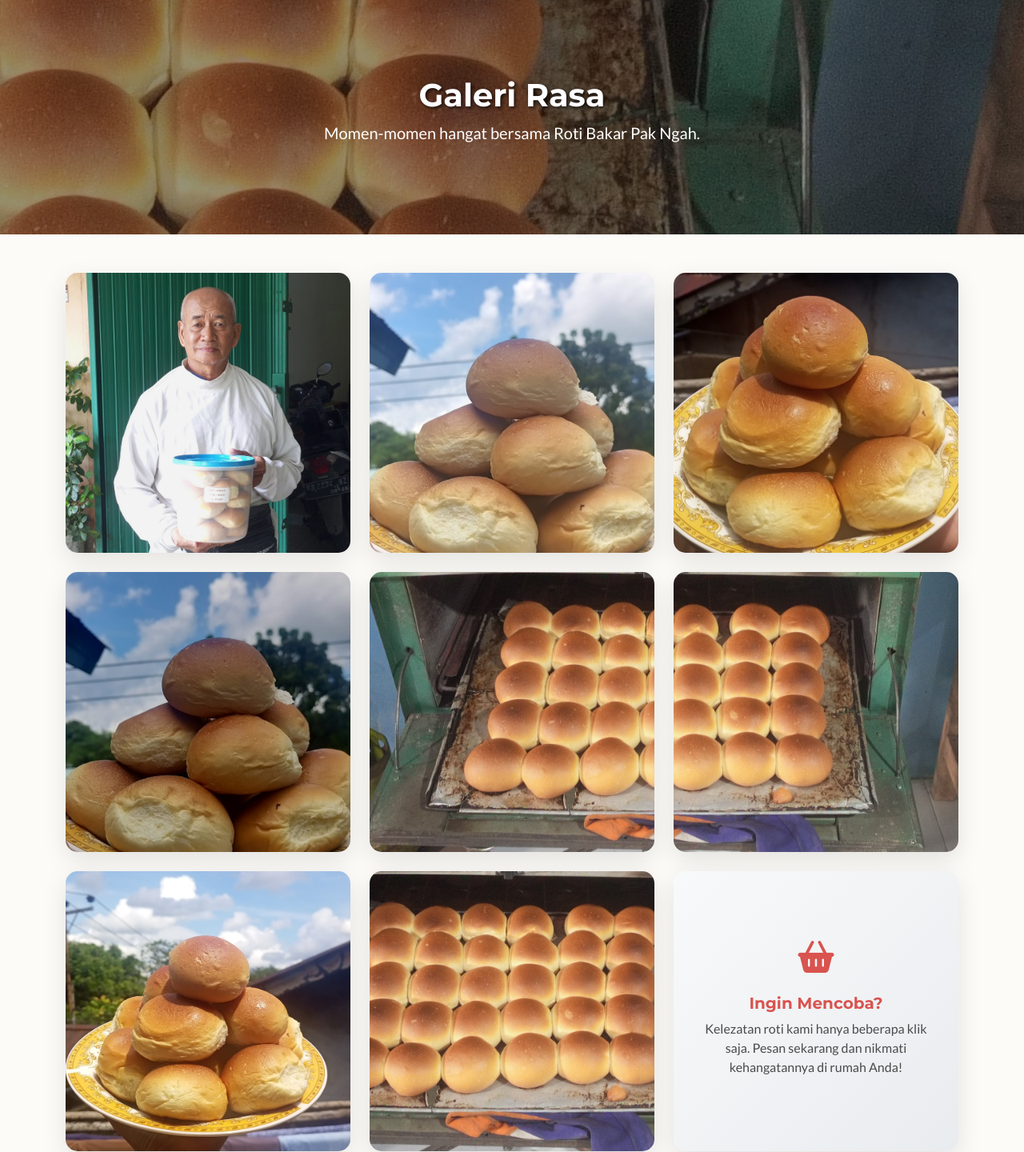
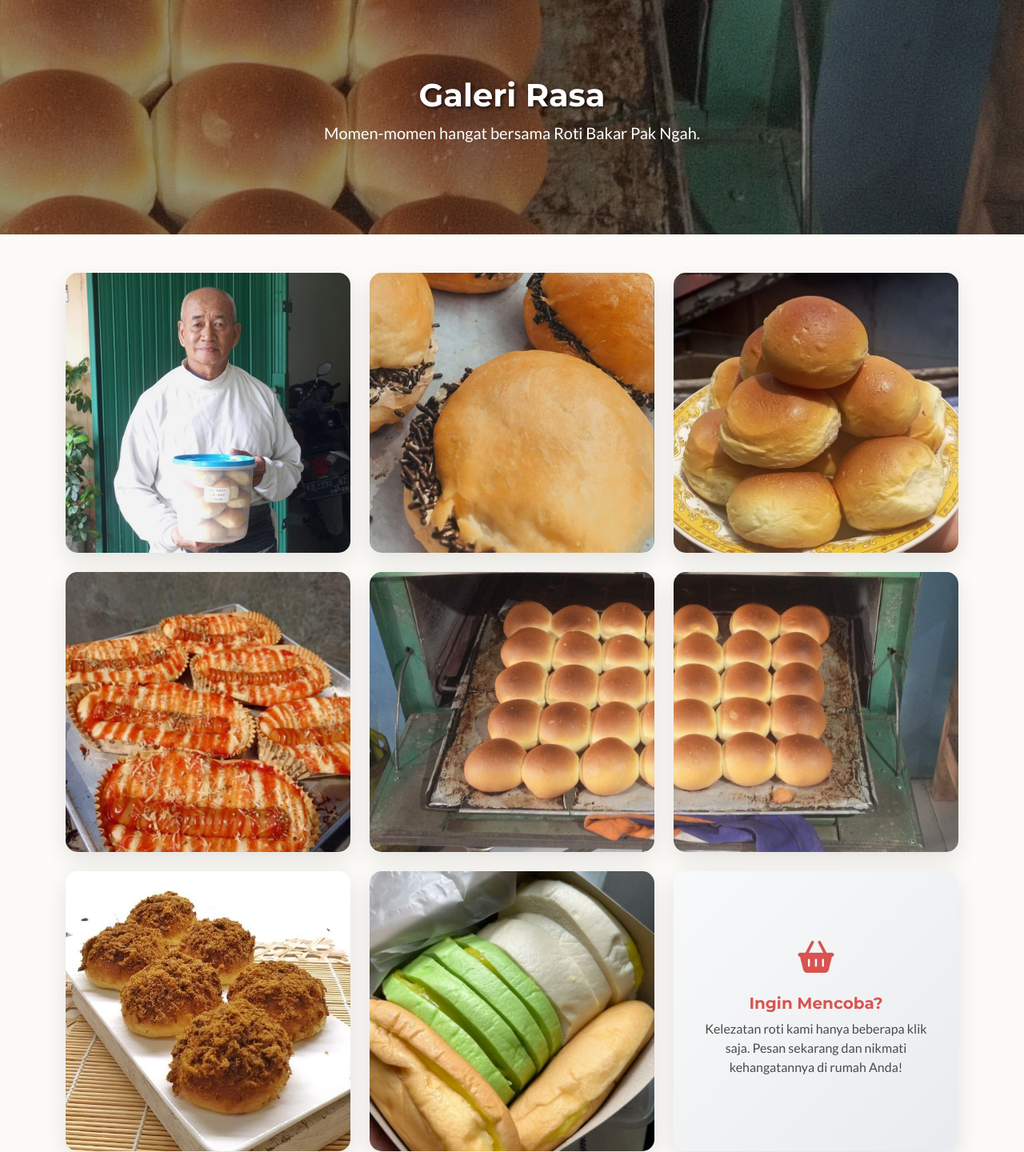
Before and after one commit to bit-8/rotibakarpakngah, a PHP site: page /foto.php in a window 1280 px wide. Shown: the part 77-1517 px from the top of the page at 80% size. Run offline with PHP 8.4, Linux system fonts and the light colour scheme.

```diff
--- a/cart.php
+++ b/cart.php
@@ -74,7 +74,7 @@ $total_price = 0;
                         </tbody>
                     </table>
                 </div>
-                <div class="row justify-content-end">
+                <div class="row justify-content-center">
                     <div class="col-md-5 col-lg-4">
                         <div class="card shadow-sm">
                             <div class="card-body">
--- a/foto.php
+++ b/foto.php
@@ -94,13 +94,13 @@
         document.addEventListener("DOMContentLoaded", function() {
             const galleryItems = [
                 { img: 'img/founder.jpeg', title: 'Sang Perintis', desc: 'Pak Ngah, pendiri usaha.' },
-                { img: 'img/R1.jpeg', title: 'Roti Pagi', desc: 'Awal hari yang sempurna.' },
-                { img: 'img/R2.jpeg', title: 'Tumpukan Kebaikan', desc: 'Selalu lebih dari cukup.' },
-                { img: 'img/R3a.jpeg', title: 'Seni Sederhana', desc: 'Dibuat dengan hati.' },
+                { img: 'img/roti_isi_coklat_seres.jpg', title: 'Roti cokelat', desc: 'Awal hari yang sempurna.' },
+                { img: 'img/R2.jpeg', title: 'Roti plain', desc: 'Selalu lebih dari cukup.' },
+                { img: 'img/roti_sosis.jpg', title: 'Roti sosis', desc: 'Dibuat dengan hati.' },
                 { img: 'img/R5.jpeg', title: 'Surga Roti', desc: 'Kelezatan di setiap gigitan.' },
                 { img: 'img/R6.jpeg', title: 'Hangat & Segar', desc: 'Langsung dari panggangan.' },
-                { img: 'img/roti10.jpeg', title: 'Siap Saji', desc: 'Menemani setiap momen.' },
-                { img: 'img/roti13a.jpeg', title: 'Klasik & Abadi', desc: 'Rasa yang tak lekang oleh waktu.' }
+                { img: 'img/roti_abon.jpg', title: 'Roti abon', desc: 'Menemani setiap momen.' },
+                { img: 'img/roti_srikaya.jpg', title: 'Roti srikaya', desc: 'Rasa yang tak lekang oleh waktu.' }
             ];
 
             const galleryGrid = document.getElementById('gallery-grid');
--- a/payment.php
+++ b/payment.php
@@ -51,15 +51,15 @@ $cart_details = json_decode($order['cart_details'], true);
                                 <div class="text-center">
                                     <h5>Scan QRIS Code</h5>
                                     <p>Use your mobile banking or e-wallet app to scan the code below.</p>
-                                    <img src="img/hujan.png" alt="QRIS Code Placeholder" class="img-fluid" style="max-width: 250px;">
+                                    <img src="img/qris.jpeg" alt="QRIS" class="img-fluid" style="max-width: 250px;">
                                 </div>
                             <?php elseif ($order['payment_method'] === 'bank_transfer'): ?>
                                 <div>
                                     <h5 class="text-center">Bank Transfer</h5>
                                     <p class="text-center">Transfer to one of the following accounts:</p>
                                     <ul class="list-group">
-                                        <li class="list-group-item"><strong>BCA:</strong> 123-456-7890 (a/n Roti Bakar Pak Ngah)</li>
-                                        <li class="list-group-item"><strong>Mandiri:</strong> 098-765-4321 (a/n Roti Bakar Pak Ngah)</li>
+                                        <li class="list-group-item"><strong>BCA:</strong> 312-111-921 (a/n Roti Bakar Pak Ngah)</li>
+                                        <li class="list-group-item"><strong>Mandiri:</strong> 021-421-012 (a/n Roti Bakar Pak Ngah)</li>
                                         <li class="list-group-item"><strong>BNI:</strong> 112-233-4455 (a/n Roti Bakar Pak Ngah)</li>
                                     </ul>
                                 </div>
```
Also changed, not shown: img/qris.jpeg (added), img/roti_abon.jpg (added), img/roti_isi_coklat_seres.jpg (added), img/roti_pisang_coklat.jpg (added), img/roti_sosis.jpg (added), img/roti_sosis_keju.jpg (added), img/roti_srikaya.jpg (added).
